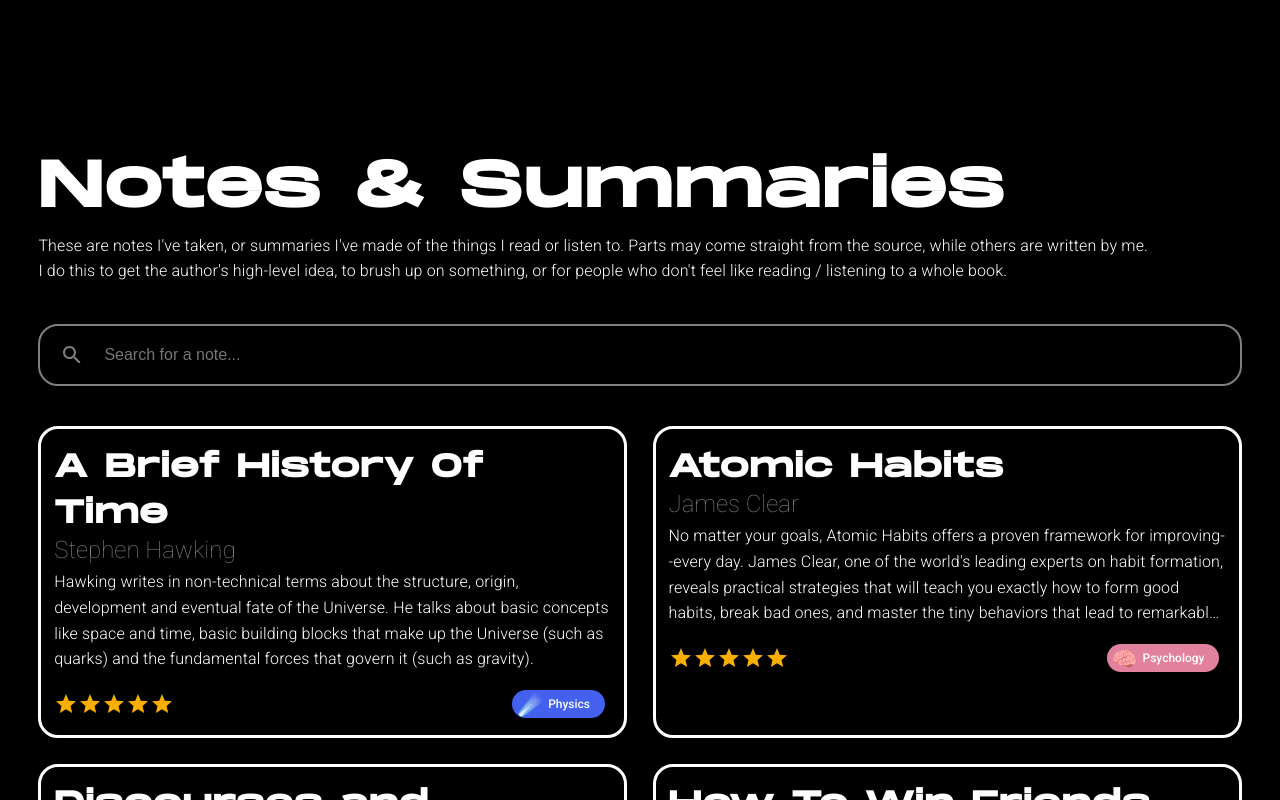
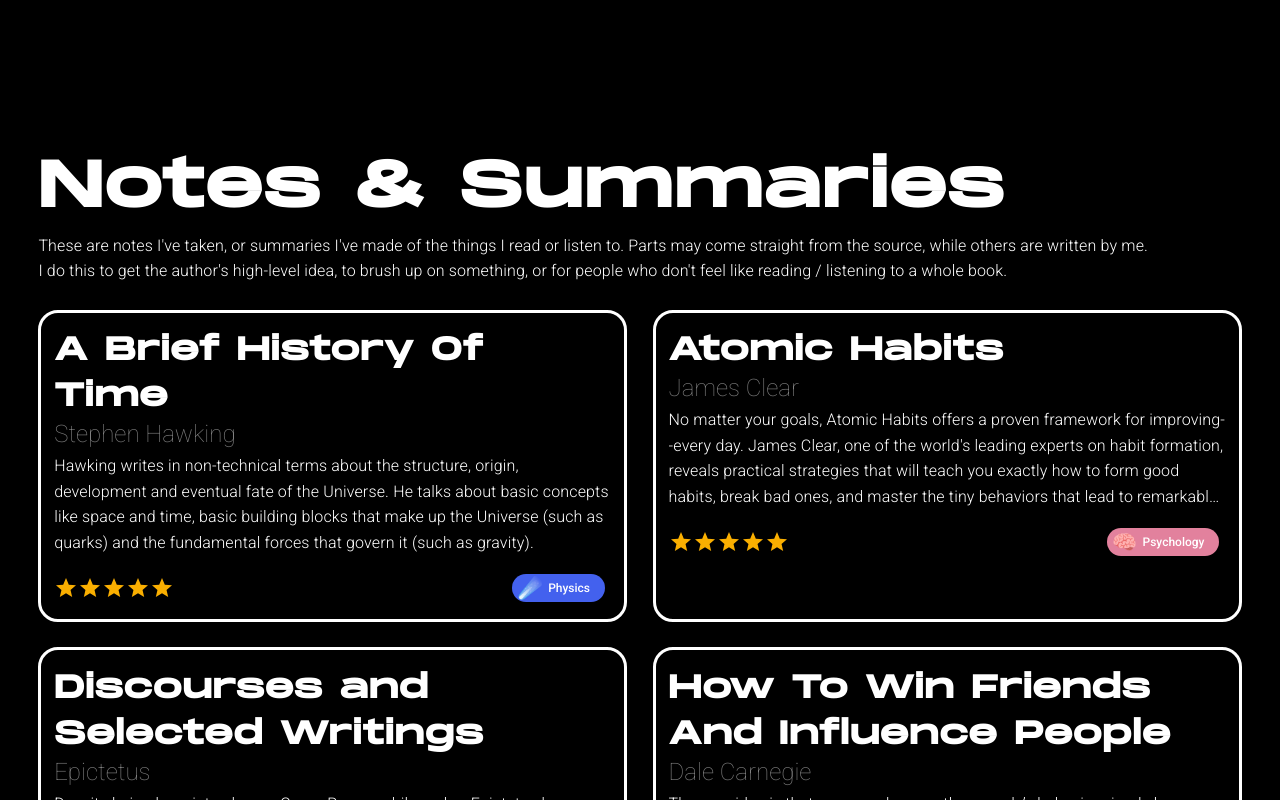
Before and after one commit to Wilmox/portfolio, a Next.js app: page /notes in a window 1280 px wide. Before the commit this address had no page. Shown: the top 800 px of the page. Built offline with nearby package versions, Linux system fonts and the light colour scheme.

Commit message:
temporarily delete search

```diff
--- a/pages/notes/index.js
+++ b/pages/notes/index.js
@@ -50,7 +50,7 @@
             I do this to get the author&apos;s high-level idea, to brush up on something, or for people who don&apos;t feel like reading / listening to a whole book.</p>
           </header>
 
-          <Search />
+          {/*<Search />*/}
 
           <div className={noteStyle.notes}>
             {notes.map((note) => (
@@ -77,10 +77,11 @@
   )
 }
 
-export async function getServerSideProps(context) {
+export async function getStaticProps() {
   const allNotes = getAllNotes();
   let searchNotes = allNotes;
 
+  {/*
   const searchTerm = context.query.search ?? "";
   if (searchTerm != null) {
     searchNotes =  searchNotes.filter((note) => {
@@ -88,6 +89,7 @@
       return note.data.title.toLowerCase().includes(searchTerm.toLowerCase()) || note.data.author.toLowerCase().includes(searchTerm.toLowerCase()) || note.data.abstract.toLowerCase().includes(searchTerm.toLowerCase())
     });
   }
+  */}
 
   return {
     props: {
```
